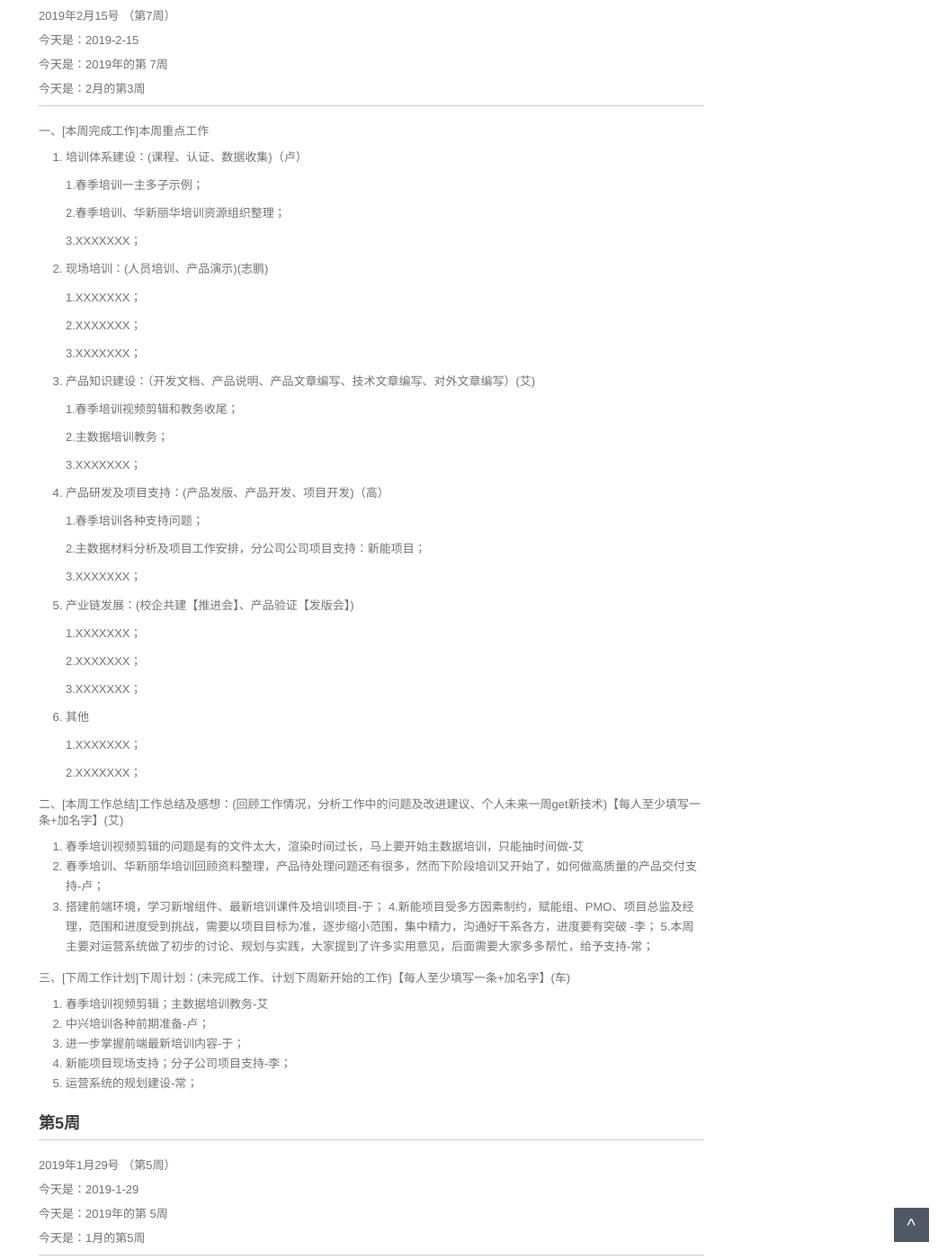
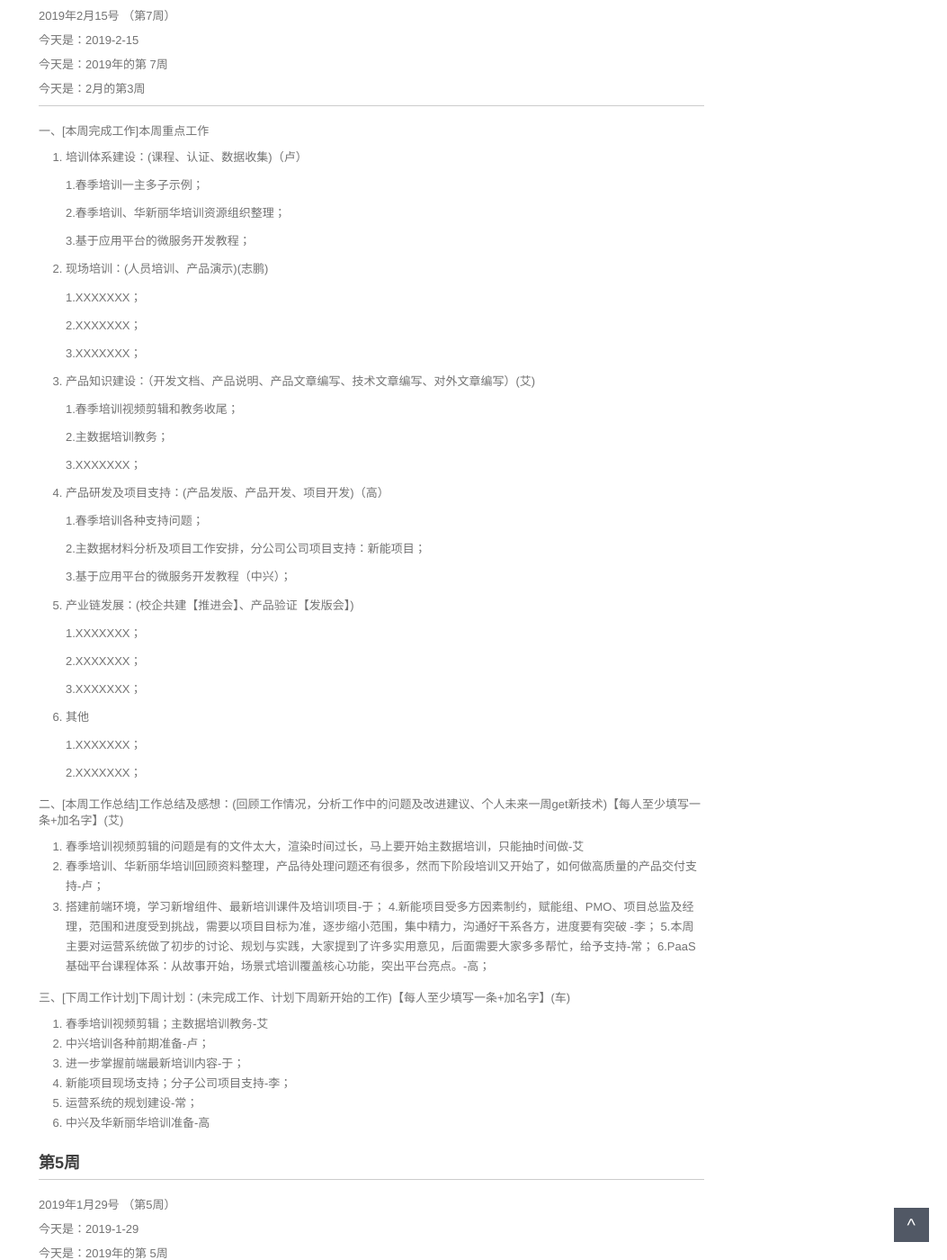
Before and after one commit to walllFlower/blog, a Jekyll site: the page built from _posts/2018-07-17-day_report_cxz.md, in a window 1280 px wide and 1400 px high, scrolled down 372 px. Shown: the whole window at 90% size, without its empty margins (227-1280 px from the left). Built offline with Jekyll 4.4.1, drawn with Linux system fonts in a browser that asks for light colours; comment, search, counter and statistics services are not loaded.

Commit message:
Update 2018-07-17-day_report_cxz.md

```diff
--- a/_posts/2018-07-17-day_report_cxz.md
+++ b/_posts/2018-07-17-day_report_cxz.md
@@ -29,7 +29,7 @@ categories: 技术运营工作周报
 
     2.春季培训、华新丽华培训资源组织整理；
 
-    3.XXXXXXX；
+    3.基于应用平台的微服务开发教程；
 
 2. 现场培训：(人员培训、产品演示)(志鹏)
 
@@ -53,7 +53,7 @@ categories: 技术运营工作周报
 
     2.主数据材料分析及项目工作安排，分公司公司项目支持：新能项目；
 
-    3.XXXXXXX；
+    3.基于应用平台的微服务开发教程（中兴）；
 
 5. 产业链发展：(校企共建【推进会】、产品验证【发版会】)
 
@@ -76,6 +76,7 @@ categories: 技术运营工作周报
 3. 搭建前端环境，学习新增组件、最新培训课件及培训项目-于；
 4.新能项目受多方因素制约，赋能组、PMO、项目总监及经理，范围和进度受到挑战，需要以项目目标为准，逐步缩小范围，集中精力，沟通好干系各方，进度要有突破 -李；
 5.本周主要对运营系统做了初步的讨论、规划与实践，大家提到了许多实用意见，后面需要大家多多帮忙，给予支持-常；
+6.PaaS基础平台课程体系：从故事开始，场景式培训覆盖核心功能，突出平台亮点。-高；
 
 三、[下周工作计划]下周计划：(未完成工作、计划下周新开始的工作)【每人至少填写一条+加名字】(车)
 
@@ -84,6 +85,7 @@ categories: 技术运营工作周报
 3. 进一步掌握前端最新培训内容-于；
 4. 新能项目现场支持；分子公司项目支持-李；
 5. 运营系统的规划建设-常；
+6. 中兴及华新丽华培训准备-高
 
 
 ###  第5周
```
